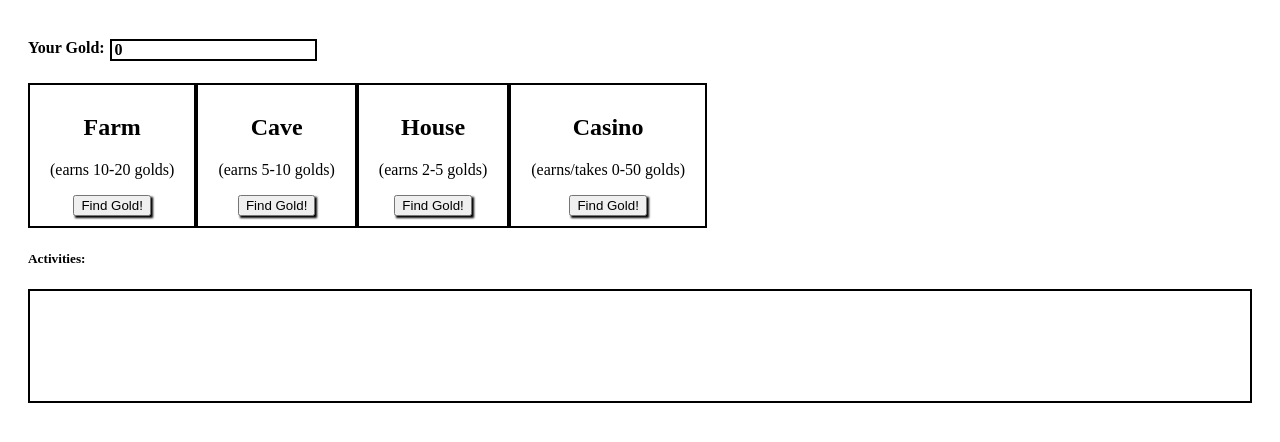
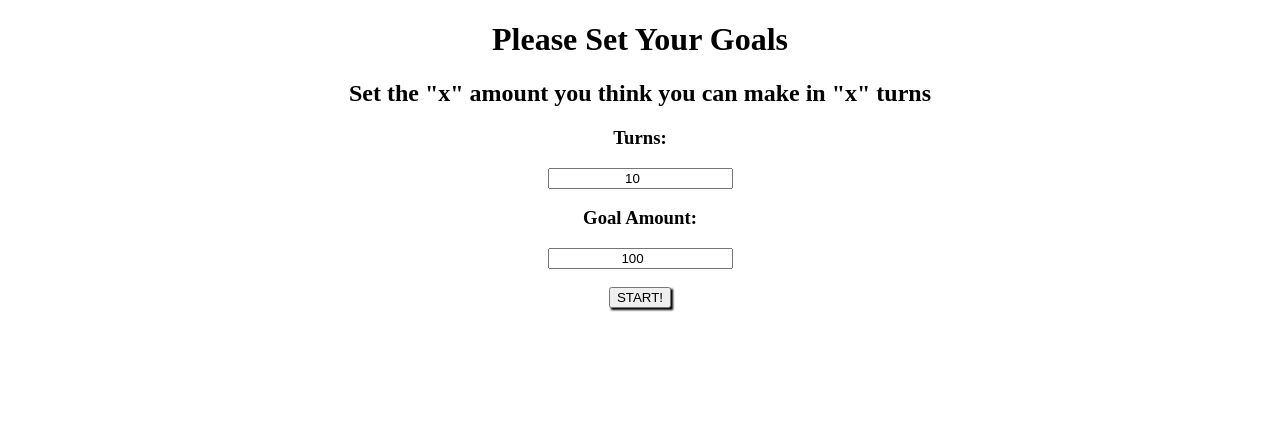
Before and after one commit to Sunnuke/Ninja-Gold, a Django app: page / in a window 1280 px wide. Shown: the top 442 px of the page. Run offline with Django 3.2, Linux system fonts and the light colour scheme.

Commit message:
Added user set goals and turns, win and loss, with final score and reset buttons

```diff
--- /dev/null
+++ b/Ninja_Gold/app_gold/templates/goals.html
@@ -0,0 +1,29 @@
+<!DOCTYPE html>
+<html lang="en">
+<head>
+    <meta charset="UTF-8">
+    <meta name="viewport" content="width=device-width, initial-scale=1.0">
+    <title>Ninja Gold</title>
+    {% load static %}
+    <link rel="stylesheet" type="text/css" href="{% static 'style.css' %}">
+    <style>
+        *{
+            text-align: center;
+        }
+    </style>
+</head>
+<body>
+    <div class="formBox">
+        <h1>Please Set Your Goals</h1>
+        <h2>Set the "x" amount you think you can make in "x" turns</h2>
+        <form action="/process" method="POST">
+            {% csrf_token %}
+            <h3>Turns:</h3>
+            <input type="number" name="turns" id="turns" value="10">
+            <h3>Goal Amount:</h3>
+            <input type="number" name="goals" id="goals" value="100"><br>
+            <br><button type="submit">START!</button>
+        </form>
+    </div>
+</body>
+</html>
--- a/Ninja_Gold/app_gold/templates/index.html
+++ b/Ninja_Gold/app_gold/templates/index.html
@@ -65,6 +65,10 @@
                     <p class="{{request.session.color}}">{{findGold}}</p>
                 {% endfor %}
             </div>
+            <form action="/reset" method="POST">
+                {% csrf_token %}
+                <button type="submit">RESTART</button>
+            </form>
         </div>
     </div>
 </body>
--- a/Ninja_Gold/app_gold/urls.py
+++ b/Ninja_Gold/app_gold/urls.py
@@ -2,6 +2,9 @@ from django.urls import path
 from . import views
 
 urlpatterns = [
-    path('', views.index),
+    path('', views.goals),
+    path('game', views.index),
     path('process_money', views.process_money),
+    path('reset', views.reset),
+    path('process', views.process),
 ]
--- a/Ninja_Gold/app_gold/views.py
+++ b/Ninja_Gold/app_gold/views.py
@@ -4,16 +4,21 @@ from time import gmtime, strftime,localtime
 
 # Create your views here.
 def index(request):
-    if 'views' not in request.session:
-        request.session['views'] = 0
-    if 'views' not in request.session:
-        request.session['views'] = 0
+    request.session['turns'] -= 1
+    # dictionary = request.POST
+    # print(dictionary)
+    # amount = dictionary['goals']
+    # turns = dictionary['turns']
+    # print(amount, turns)
+    # request.session['goals'] = amount
+    # request.session['turns'] = turns
     if 'userTotal' not in request.session:
         request.session['userTotal'] = 0
     if 'history' not in request.session:
         request.session['history'] = []
     if 'history' not in request.session:
         request.session['color'] = ""
+    print("goals: ", request.session['goals'], "turns: ", request.session['turns'])
     return render(request, 'index.html')
 
 def process_money(request):
@@ -21,8 +26,15 @@ def process_money(request):
         "time" : strftime(" %H:%M ", localtime()),
         "mdy": strftime(" %m/%d/%Y ", localtime())
     }
+
+    if request.session['userTotal'] >= request.session['goals']:
+        return render(request, 'win.html')
+
+    elif request.session['turns'] <= 0:
+        return render(request, 'lost.html')
+
     # farm
-    if int(request.POST['findGold']) == 1:
+    elif int(request.POST['findGold']) == 1:
         request.session['color'] = "green"
         print('farm')
         goldFound = random.randint(10,20)
@@ -54,7 +66,7 @@ def process_money(request):
     # casino
     elif int(request.POST['findGold']) == 4:
         print('casino')
-        upOrdown = random.randint(1,2)
+        upOrdown = random.randint(1,4)
         if upOrdown == 1:
             request.session['color'] = "green"
             goldFound = random.randint(0,50)
@@ -71,4 +83,37 @@ def process_money(request):
             act = f"Entered a casino and lost {goldFound} golds... Ouch! ({time['time']} {time['mdy']})"
             request.session['history'].insert(0, str(act))
             print(request.session['history'])
+    return redirect('/game')
+
+
+# RESET
+def reset(request):
+    del request.session['goals']
+    del request.session['turns']
+    request.session['userTotal'] = 0
+    request.session['history'] = []
+    request.session['color'] = ""
     return redirect('/')
+
+#USER GOALS
+def goals(request):
+    print(request.POST)
+    if 'goals' not in request.session:
+        request.session['goals'] = 0
+        request.session['turns'] = 0
+    # if 'goals' in request.session or 'turns' in request.session:
+    #     request.session['goals'] = request.POST['goals']
+    #     request.session['turns'] = request.POST['turns']
+    # else:
+    #     request.session['goals'] = request.POST['goals']
+    #     request.session['turns'] = request.POST['turns']
+    print("goals: ", request.session['goals'], "turns: ", request.session['turns'])
+    # request.session['goals'] = request.POST['goals']
+    # request.session['turns'] = request.POST['turns']
+    return render(request, 'goals.html')
+
+def process(request):
+    request.session['goals'] += int(request.POST['goals'])
+    request.session['turns'] += int(request.POST['turns'])
+    request.session['turns'] += 1
+    return redirect('/game')
```
Also changed, not shown: Ninja_Gold/app_gold/templates/lost.html (added, +21 -0 lines), Ninja_Gold/app_gold/templates/win.html (added, +21 -0 lines), Ninja_Gold/app_gold/static/style.css (line endings or trailing spaces), Ninja_Gold/db.sqlite3.
